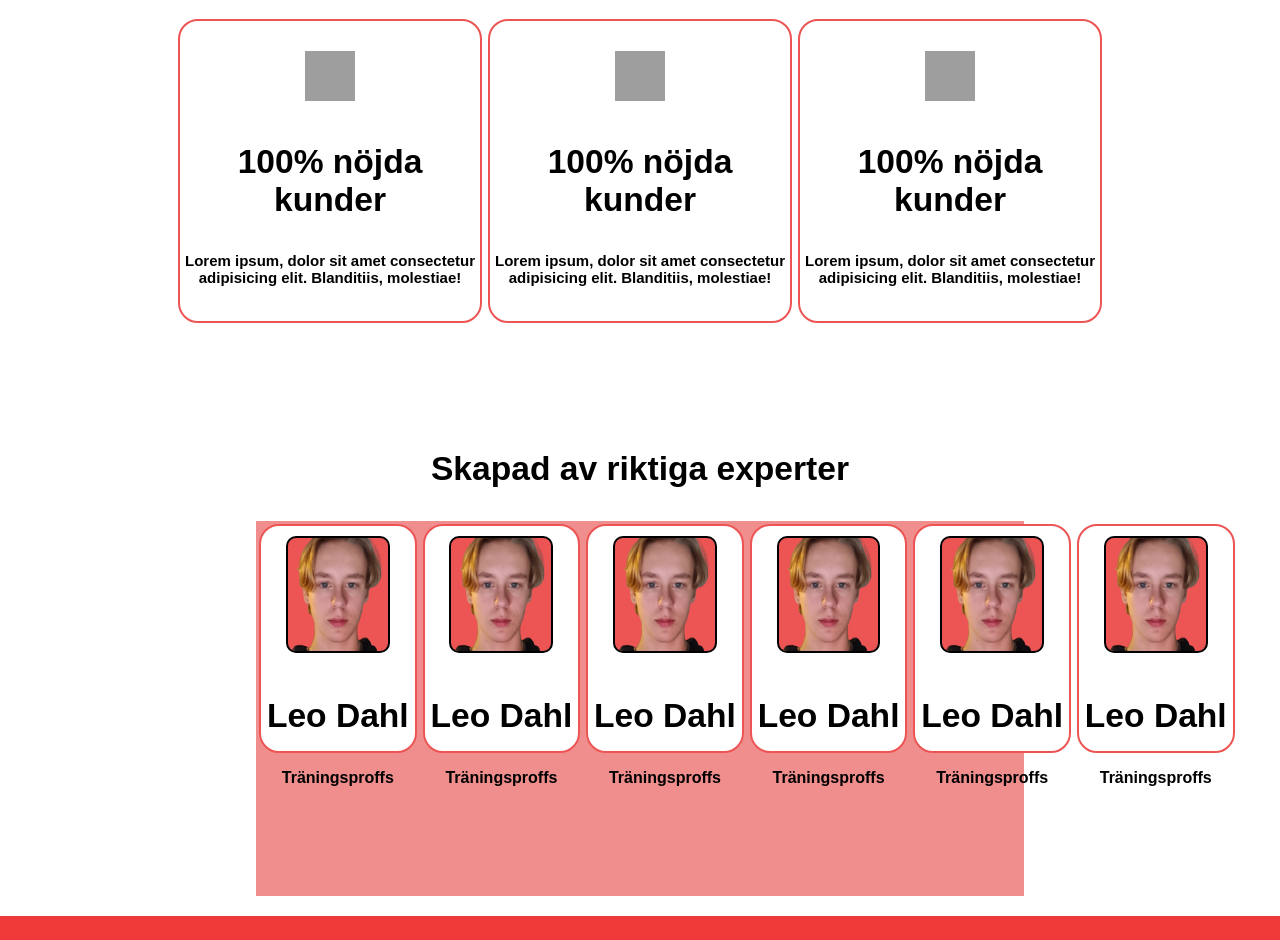
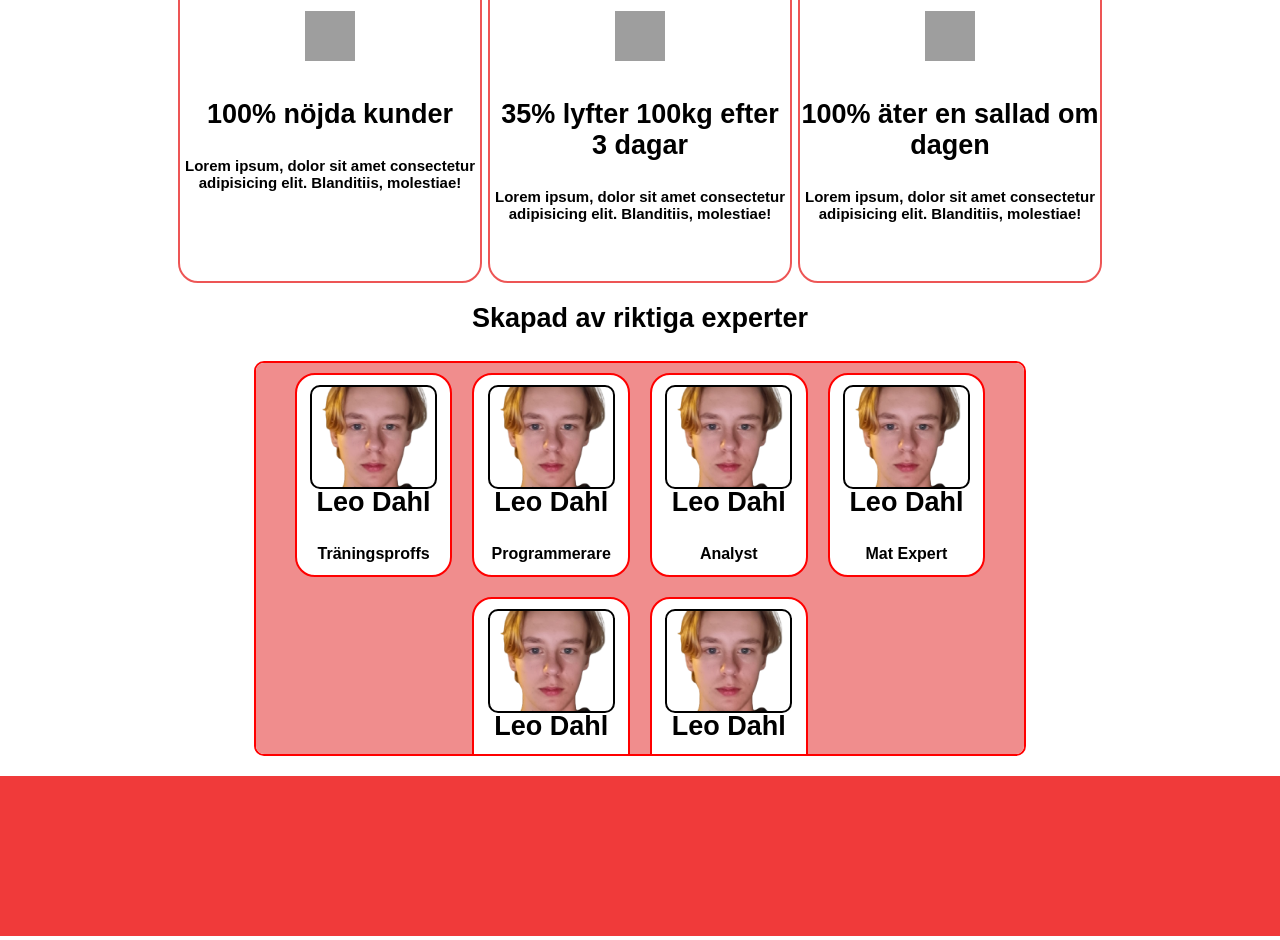
Before and after one commit to LeoDahl/KundenHarAlltidRatt, a plain HTML site: page index.html in a window 1280 px wide. Shown: the part 693-1633 px from the top of the page. Drawn offline with Linux system fonts and the light colour scheme; grey boxes are pictures that could not be loaded.

Commit message:
Fixade profil div, ska påbörja med de andra sidorna nu

```diff
--- a/css/index.css
+++ b/css/index.css
@@ -7,6 +7,7 @@ body {
     "mn mn"
     "sp sp"
     "vo vo"
+    "re re"
     "ft ft";
 }
 
@@ -28,8 +29,7 @@ body {
     font-weight: bolder;
     grid-area: vo;
     background-color: rgb(255, 255, 255);
-    font-size: 200%;
-    margin-top: 20px;
+
     height: 60vh;
 }
 .TrustedBy {
@@ -42,6 +42,7 @@ body {
     flex-direction: column;
     text-align: center;
     align-items: center;
+
 }
 
 .TrustedCard {
@@ -49,17 +50,20 @@ body {
     width: 60%;
     height: 100%;
     display: flex;
-    flex-basis: auto;
-    flex-shrink: 1;
-    flex-basis: 100%;
+    justify-content: center;
+    flex-wrap: wrap;
+    overflow-y: scroll;
+    border-radius: 10px;
+    border: 2px solid rgb(255, 0, 0)
 
 }
 .cardholder {
     display: flex;
     width: 100%;
-    height: 700px;
+    height: 600px;
     flex-direction: row;
     justify-content: center;
+    grid-area: vo;
 
 }
 .card {
@@ -82,19 +86,20 @@ body {
 .profilecard {
     width: 20%;
     flex: none;
-    height: 60%;
-    border: 2px solid rgb(237, 85, 85);
+    height: 200px;
+    border: 2px solid rgb(255, 0, 0);
     background-color: white;
-    margin: 3px;
     border-radius: 20px;
+    margin: 10px;
 }
 .profilecard img {
-    width: 65%;
+    width: 80%;
     height: 50%;
-    background-color: rgb(237, 85, 85);
     border: 2px solid black;
     border-radius: 10px;
+    margin-bottom: -40px;
     margin-top: 10px;
+    object-fit: cover;
 }
 
 .profilecard p {
@@ -156,8 +161,8 @@ footer {
 }
 
 .maintext {
-    width: 30%;
-    height: 100%;
+    width: 50%;
+    height: 80%;
     margin-left: 50px;
 
     display: flex;
@@ -173,15 +178,18 @@ footer {
 
 h1 {
     font-family: "Montserrat";
-    font-size: 3.43rem;
+    font-size: 100%;
 
 }
 h3 {
-    font-size: 2.1rem;
+    font-size: 60.0%;
 }
 .headertitle {
-    font-size: 1.53rem;
+    font-size: 100%;
     font-family: Arial, Helvetica, sans-serif;
+}
+.main h1 {
+    font-size: 200%
 }
 
 .image {
@@ -202,7 +210,7 @@ h3 {
     border: 2px solid rgb(154, 3, 3);
     border-radius: 5px;
     background-color: rgb(234, 52, 52);
-    font-size: 20px;
+    font-size: 100%;
     transition: 0.1s;
 }
 .startnow:hover {
--- a/index.html
+++ b/index.html
@@ -40,12 +40,12 @@
             </div>
             <div class="card">
                 <img src="https://cdn2.iconfinder.com/data/icons/font-awesome/1792/thumbs-up-512.png">
-                <h3>100% nöjda kunder</h3>
+                <h3>35% lyfter 100kg efter 3 dagar</h3>
                 <p>Lorem ipsum, dolor sit amet consectetur adipisicing elit. Blanditiis, molestiae!</p>
             </div>
             <div class="card">
                 <img src="https://cdn2.iconfinder.com/data/icons/font-awesome/1792/thumbs-up-512.png">
-                <h3>100% nöjda kunder</h3>
+                <h3>100% äter en sallad om dagen</h3>
                 <p>Lorem ipsum, dolor sit amet consectetur adipisicing elit. Blanditiis, molestiae!</p>
             </div>
         </div>
@@ -55,33 +55,45 @@
             <div class="TrustedCard">
                 <div class="profilecard">
                     <img src="/img/LeoDahl.png">
-                    <h3>Leo Dahl</h3>
-                    <p>Träningsproffs</p>
+                    <div>
+                        <h3>Leo Dahl</h3>
+                        <p>Träningsproffs</p>
+                    </div>
                 </div>
                 <div class="profilecard">
                     <img src="/img/LeoDahl.png">
-                    <h3>Leo Dahl</h3>
-                    <p>Träningsproffs</p>
+                    <div>
+                        <h3>Leo Dahl</h3>
+                        <p>Programmerare</p>
+                    </div>
                 </div>
                 <div class="profilecard">
                     <img src="/img/LeoDahl.png">
-                    <h3>Leo Dahl</h3>
-                    <p>Träningsproffs</p>
+                    <div>
+                        <h3>Leo Dahl</h3>
+                        <p>Analyst</p>
+                    </div>
                 </div>
                 <div class="profilecard">
                     <img src="/img/LeoDahl.png">
-                    <h3>Leo Dahl</h3>
-                    <p>Träningsproffs</p>
+                    <div>
+                        <h3>Leo Dahl</h3>
+                        <p>Mat Expert</p>
+                    </div>
                 </div>
                 <div class="profilecard">
                     <img src="/img/LeoDahl.png">
-                    <h3>Leo Dahl</h3>
-                    <p>Träningsproffs</p>
+                    <div>
+                        <h3>Leo Dahl</h3>
+                        <p>Designer</p>
+                    </div>
                 </div>
                 <div class="profilecard">
                     <img src="/img/LeoDahl.png">
-                    <h3>Leo Dahl</h3>
-                    <p>Träningsproffs</p>
+                    <div>
+                        <h3>Leo Dahl</h3>
+                        <p>Vikt Väktare</p>
+                    </div>
                 </div>
             </div>
         </div>
```
